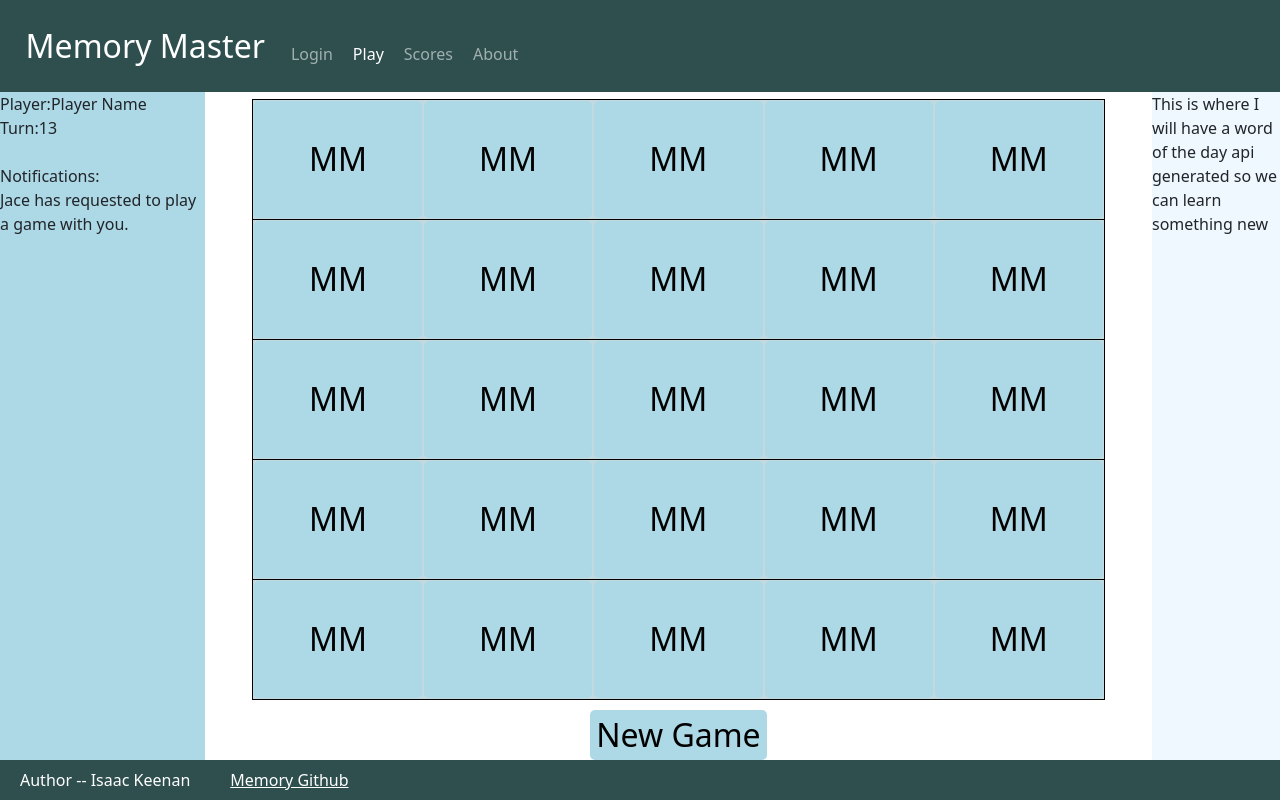
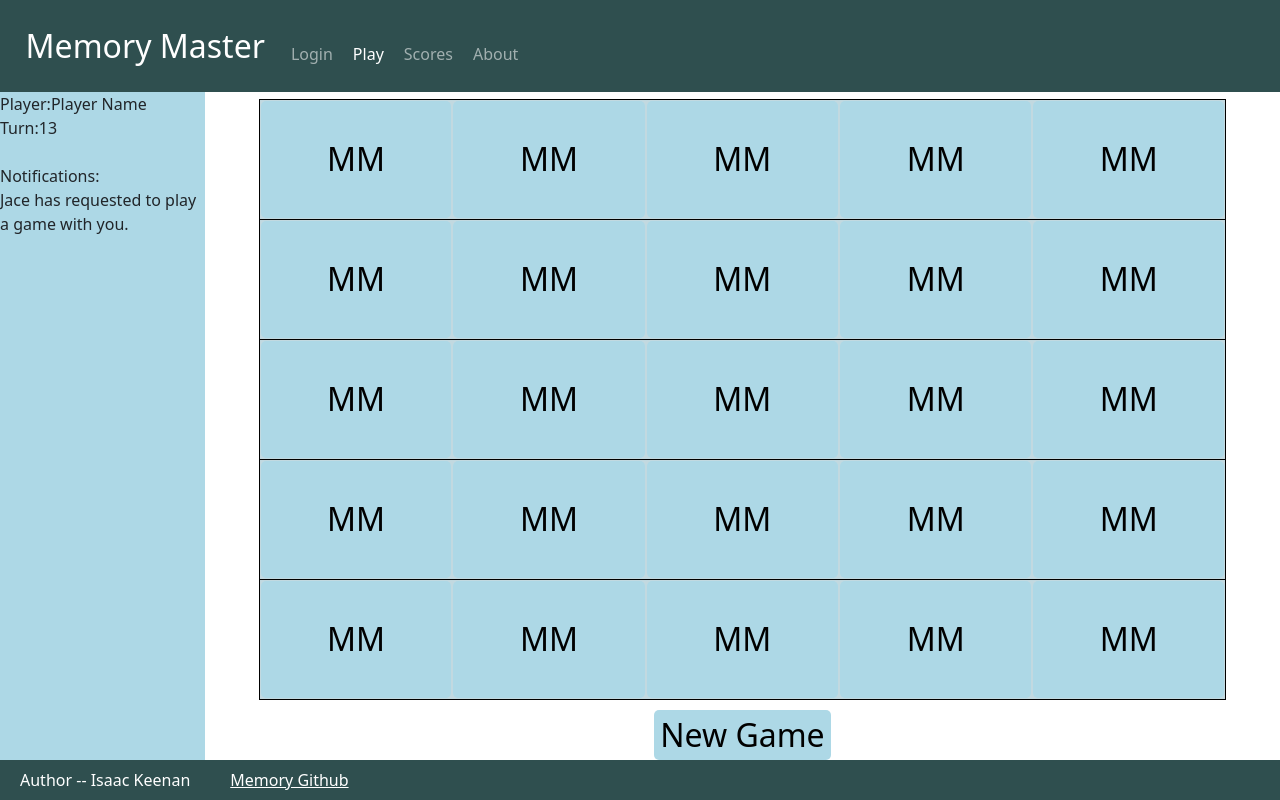
Before and after one commit to peacoltrain/startup, a React (Vite) app: page /game in a window 1280 px wide. Built offline with nearby package versions, Linux system fonts and the light colour scheme.

Commit message:
Removed Api section on game page.

```diff
--- a/src/game/game.jsx
+++ b/src/game/game.jsx
@@ -161,9 +161,6 @@ export function Game() {
         <button className="newGame">New Game</button>
         </div>
       </section>
-      <section className="apiplace">
-        <div>This is where I will have a word of the day api generated so we can learn something new</div>
-      </section>
     </main>
   );
 }
```
